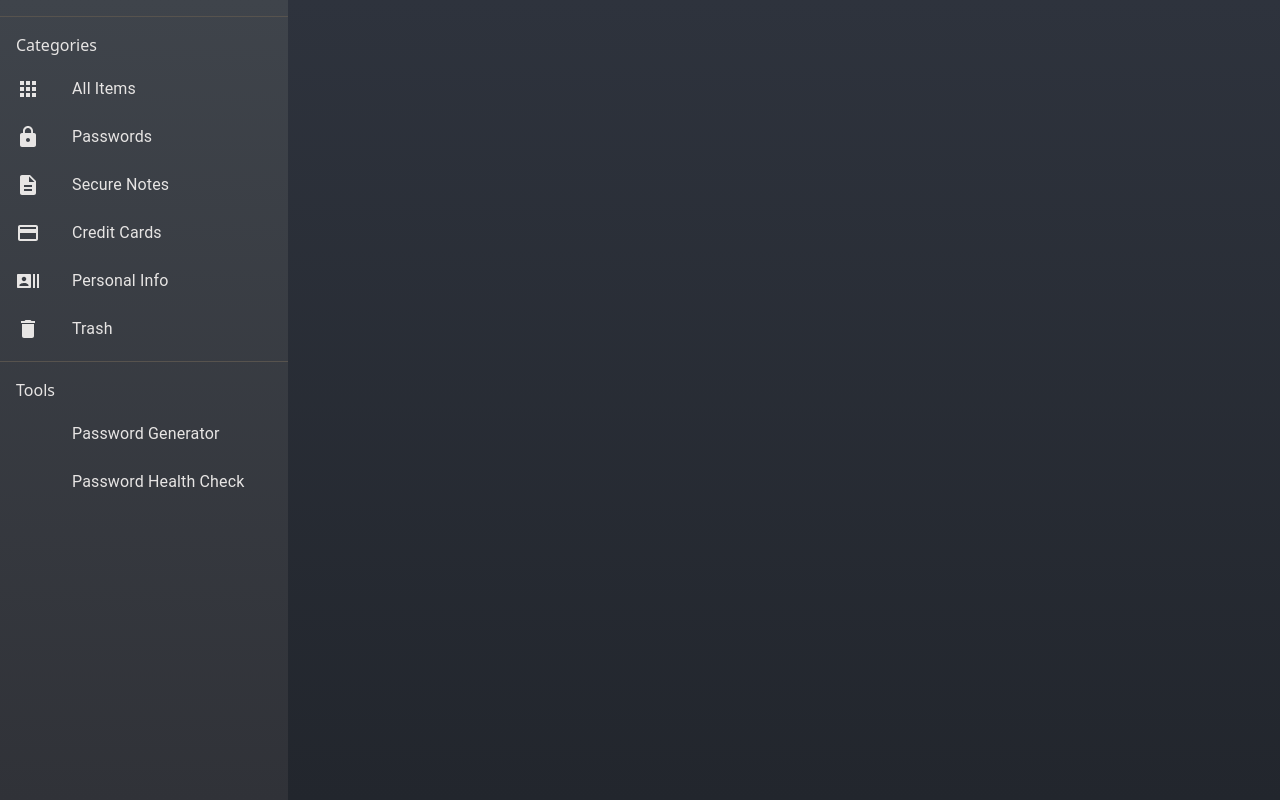
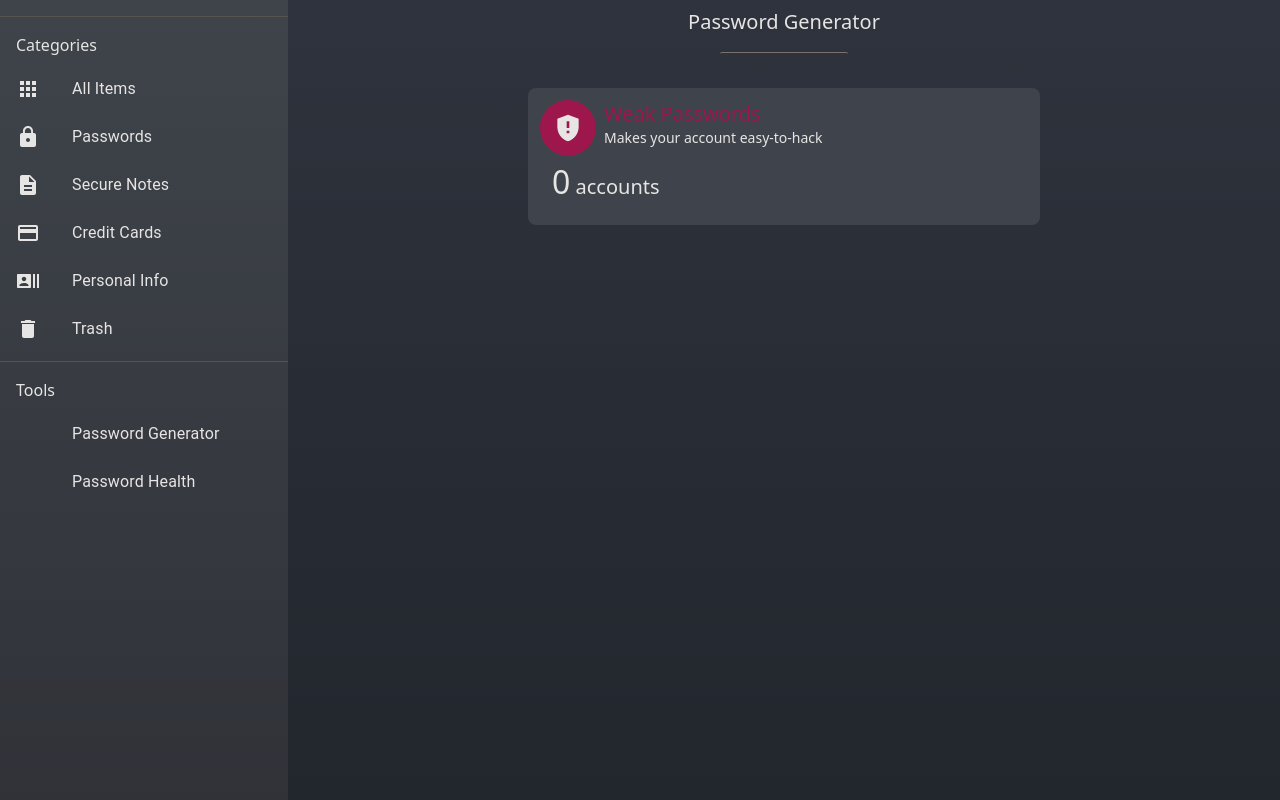
Before and after one commit to R-Velmurugan/password-manager, a React (Create React App) app: page /password-health in a window 1280 px wide. Built offline with nearby package versions, Linux system fonts and the light colour scheme; some icons are missing.

Commit message:
accidentally developed Password health feature

```diff
--- a/src/App.jsx
+++ b/src/App.jsx
@@ -1,6 +1,7 @@
 import Sidebar from "./components/Sidebar/Sidebar";
 import {Route, Routes} from "react-router-dom";
 import PasswordGenerator from "./components/PasswordGenerator";
+import PasswordHealth from "./components/PasswordHealth";
 
 function App() {
   return (
@@ -10,6 +11,7 @@ function App() {
               <div className="flex-grow overflow-hidden" >
                   <Routes>
                       <Route path="/generate-password" element={<PasswordGenerator/>} />
+                      <Route path="/password-health" element={<PasswordHealth/>} />
                   </Routes>
               </div>
           </main>
--- a/src/components/PasswordHealth.jsx
+++ b/src/components/PasswordHealth.jsx
@@ -1,6 +1,6 @@
 import GppMaybeIcon from "@mui/icons-material/GppMaybe";
 
-export default function PasswordGenerator() {
+export default function PasswordHealth() {
 
     let weakPasswords = 0;
 
--- a/src/components/Sidebar/Sidebar.jsx
+++ b/src/components/Sidebar/Sidebar.jsx
@@ -49,7 +49,7 @@ export default function Sidebar() {
             <p className="mt-4 ml-4 text-stone-200">Tools</p>
             <List className=" pl-1 mt-4 ml-4 text-stone-200">
                 <Link to="/generate-password" ><CategoryOption optionName="Password Generator" optionIcon={GENERATE_PASSWORD}/></Link>
-                <CategoryOption optionName="Password Health Check" optionIcon={HEALTH}/>
+                <Link to="/password-health" ><CategoryOption optionName="Password Health" optionIcon={HEALTH}/></Link>
             </List>
         </aside>
     );
```
